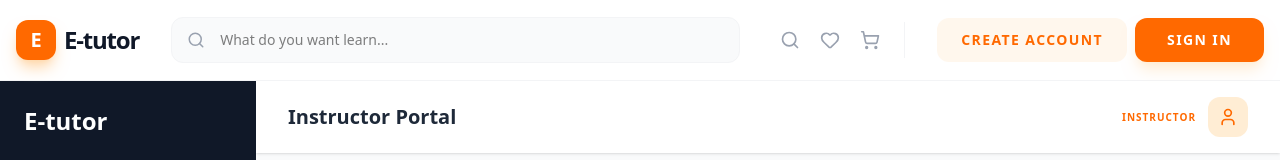
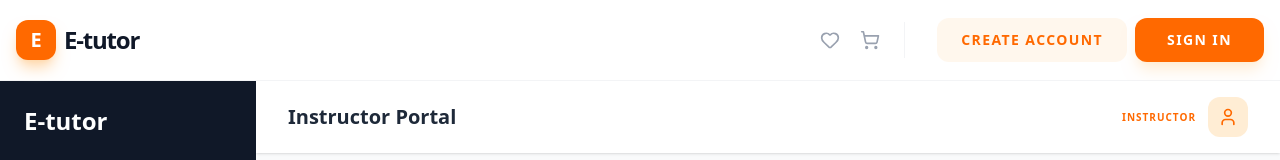
Before and after one commit to ncbaebscs-design/FYP-LMS, a React (Vite) app in the folder client/: page /instructor/my-courses in a window 1280 px wide. Shown: the top 160 px of the page. Built offline with nearby package versions, Linux system fonts and the light colour scheme; no server answers; a web font is replaced by a local one.

Commit message:
feat: Add global Header component with navigation and user authentication, and a new instructor's My Courses page.

```diff
--- a/client/src/components/Header.jsx
+++ b/client/src/components/Header.jsx
@@ -1,4 +1,4 @@
-import { Link, useNavigate } from 'react-router-dom';
+import { Link, useNavigate, useLocation } from 'react-router-dom';
 import { useSelector, useDispatch } from 'react-redux';
 import { logout, reset } from '../store/slices/authSlice';
 import { getCartItems } from '../store/slices/cartSlice';
@@ -21,6 +21,7 @@ import { useState, useEffect } from 'react';
 
 const Header = () => {
     const navigate = useNavigate();
+    const location = useLocation();
     const dispatch = useDispatch();
     const { user } = useSelector((state) => state.auth);
     const { items: cartItems } = useSelector((state) => state.cart);
@@ -30,6 +31,8 @@ const Header = () => {
     const [isMenuOpen, setIsMenuOpen] = useState(false);
     const [isNotifOpen, setIsNotifOpen] = useState(false);
     const [searchQuery, setSearchQuery] = useState('');
+
+    const isExcludedPath = location.pathname.startsWith('/instructor') || location.pathname.startsWith('/dashboard') || location.pathname.startsWith('/admin');
 
     const unreadCount = Array.isArray(notifications) ? notifications.filter(n => !n.isRead).length : 0;
 
@@ -65,6 +68,7 @@ const Header = () => {
                 </Link>
 
                 {/* Browse & Search Section */}
+                {!isExcludedPath && (
                     <div className="hidden lg:flex flex-1 items-center gap-4 max-w-xl mx-auto">
                         <div className="flex-1 relative group">
                             <Search className="absolute left-4 top-1/2 -translate-y-1/2 text-gray-400 group-focus-within:text-orange-500 transition-colors" size={18} />
@@ -87,11 +91,14 @@ const Header = () => {
                             />
                         </div>
                     </div>
+                )}
 
                 {/* Right Side Actions */}
                 <div className="flex items-center gap-4 shrink-0">
                     <div className="hidden xl:flex items-center gap-1 mr-4 border-r border-gray-100 pr-4">
+                        {!isExcludedPath && (
                             <button className="p-2 text-gray-400 hover:text-orange-500 transition-all"><Search size={20} /></button>
+                        )}
                         <button className="p-2 text-gray-400 hover:text-orange-500 transition-all relative">
                             <Heart size={20} />
                             {wishlistItems.length > 0 && <span className="absolute top-1 right-1 w-2 h-2 bg-orange-500 rounded-full border border-white"></span>}
@@ -136,6 +143,7 @@ const Header = () => {
             {/* Mobile Navigation */}
             {isMenuOpen && (
                 <div className="lg:hidden bg-white border-t border-gray-100 p-4 space-y-4 animate-in slide-in-from-top duration-300">
+                    {!isExcludedPath && (
                         <div className="relative">
                             <Search className="absolute left-4 top-1/2 -translate-y-1/2 text-gray-400" size={18} />
                             <input
@@ -144,6 +152,7 @@ const Header = () => {
                                 className="w-full pl-12 pr-4 py-3 bg-gray-50 border-transparent rounded-xl text-sm outline-none"
                             />
                         </div>
+                    )}
                     <nav className="flex flex-col gap-2">
                         <Link to="/" className="p-3 font-bold text-gray-600 hover:bg-orange-50 hover:text-orange-500 rounded-xl transition-colors">Browse Courses</Link>
                         {user && (
--- a/client/src/pages/instructor/MyCourses.jsx
+++ b/client/src/pages/instructor/MyCourses.jsx
@@ -181,7 +181,7 @@ const MyCourses = () => {
                     <h3 className="text-lg font-bold text-gray-800">No courses found</h3>
                     <p className="text-gray-500 text-sm mt-1">Try adjusting your search or filters</p>
                     <button
-                        onClick={() => navigate('/instructor/course/create')}
+                        onClick={() => navigate('/instructor/create-course')}
                         className="mt-6 px-6 py-2.5 bg-orange-500 text-white font-bold rounded-lg hover:bg-orange-600 transition-colors shadow-lg shadow-orange-500/20"
                     >
                         Create New Course
```
Lines whose indentation alone changed are shown as unchanged.
